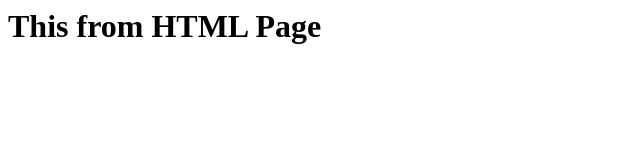
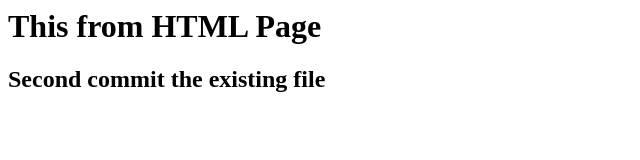
Before and after one commit to santvan3207/firstRepoByBharath, a plain HTML site: page index.html in a window 1280 px wide. Shown: the whole page, without its empty margins (0-640 px from the left). Drawn offline with Linux system fonts and the light colour scheme.

Commit message:
second commit

```diff
--- a/index.html
+++ b/index.html
@@ -3,5 +3,6 @@
 </head>
 <body>
 	<h1>This from HTML Page</h1>
+	<h2>Second commit the existing file</h2>
 </body
 </html>
```
